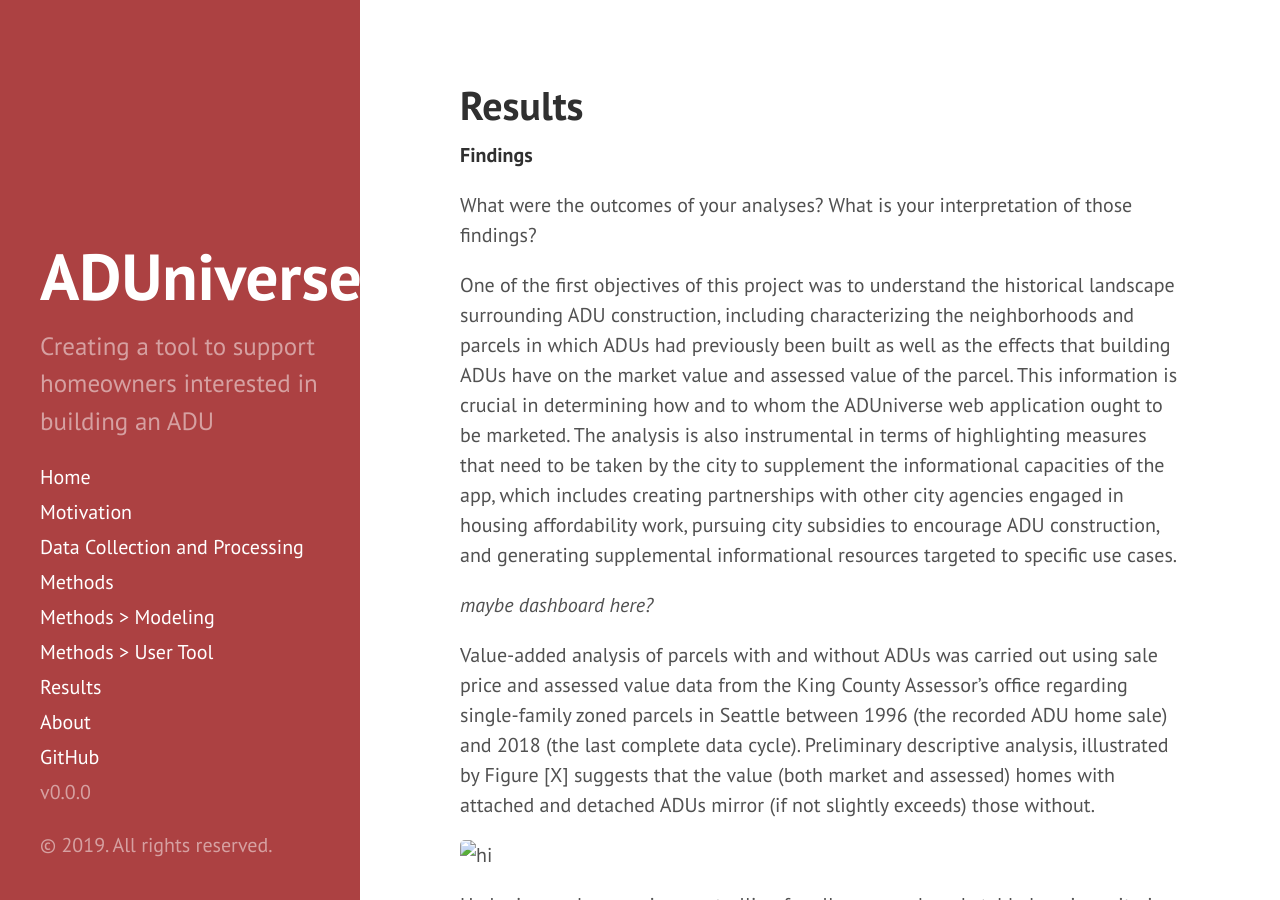
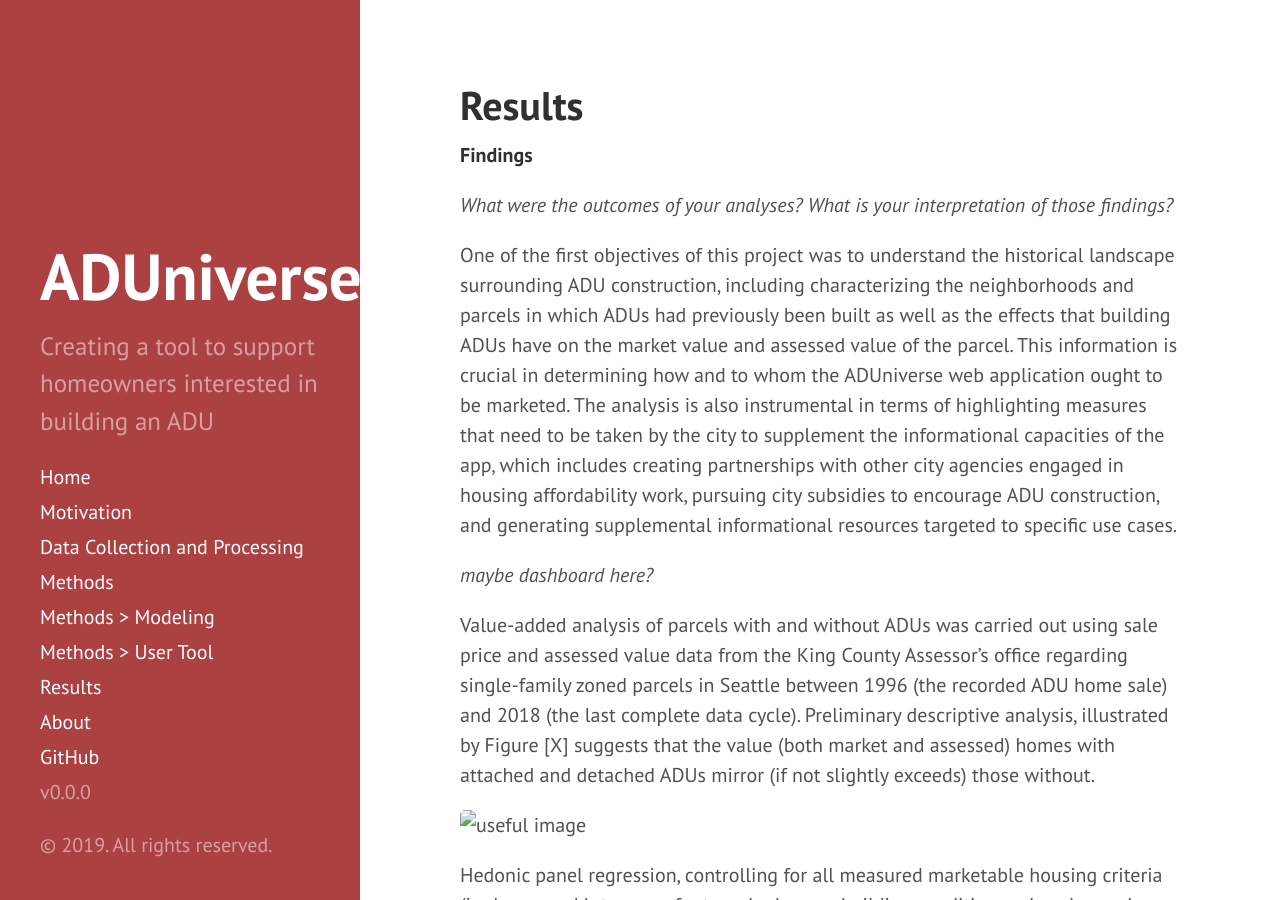
Before and after one commit to uwescience/ADUniverse, a Jekyll site: the page built from results.md, in a window 1280 px wide and 900 px high. Built offline with Jekyll 4.4.1, drawn with Linux system fonts in a browser that asks for light colours.

Commit message:
Update results.md

```diff
--- a/results.md
+++ b/results.md
@@ -5,8 +5,8 @@ title: Results
 
 **Findings**
 
-What were the outcomes of your analyses?
-What is your interpretation of those findings?
+_What were the outcomes of your analyses?
+What is your interpretation of those findings?_
 
 One of the first objectives of this project was to understand the historical landscape surrounding ADU construction, including characterizing the neighborhoods and parcels in which ADUs had previously been built as well as the effects that building ADUs have on the market value and assessed value of the parcel.  This information is crucial in determining how and to whom the ADUniverse web application ought to be marketed.  The analysis is also instrumental in terms of highlighting measures that need to be taken by the city to supplement the informational capacities of the app, which includes creating partnerships with other city agencies engaged in housing affordability work, pursuing city subsidies to encourage ADU construction, and generating supplemental informational resources targeted to specific use cases.
 
@@ -14,7 +14,7 @@ _maybe dashboard here?_
 
 Value-added analysis of parcels with and without ADUs was carried out using sale price and assessed value data from the King County Assessor’s office regarding single-family zoned parcels in Seattle between 1996 (the recorded ADU home sale) and 2018 (the last complete data cycle).  Preliminary descriptive analysis, illustrated by Figure [X] suggests that the value (both market and assessed) homes with attached and detached ADUs mirror (if not slightly exceeds) those  without.
 
- <img src="chg_sp_time.png" alt="hi" class="inline"/>
+![useful image](chg_sp_time.png)
 
 Hedonic panel regression, controlling for all measured marketable housing criteria (i.e. home and lot square footage, bedrooms, building condition and age) reveals that these trends are only very recent.  There appears to be no statistically significant difference in sale price or assessed value between parcels with DADU and comparable parcels without until 2016.  The recent increases in value over comparables has abated slightly in the intervening years, but between 2017 and the present, home owners can expect to see an approximate 12-15% increase in the market value of their home.   Attached ADUs, on the other hand, are negatively associated with both market and assessed value relative to comparable homes.  Although the value gap has closed over time and continues to close, there is still a sizeable difference.
 
```
